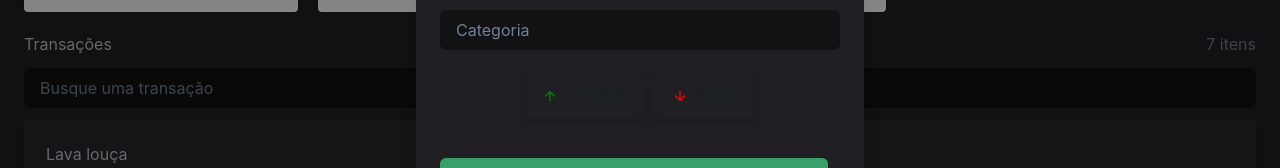
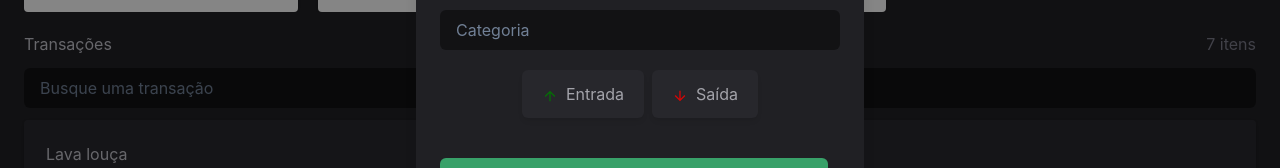
Before and after one commit to vieiragah/shopping-list, a React (Vite) app: page / in a window 1280 px wide. Both pictures are taken after a click on the button "Nova transação". Shown: the part 236-404 px from the top of the page. Built offline with nearby package versions, Linux system fonts and the light colour scheme.

Commit message:
style: alteração de cores

```diff
--- a/src/components/radio/Radio.tsx
+++ b/src/components/radio/Radio.tsx
@@ -27,8 +27,11 @@ function RadioCard({ children, icon, ...props }: RadioCardProps) {
         cursor="pointer"
         borderRadius="md"
         boxShadow="md"
+        bg="#29292E"
+        opacity=".8"
+        color="#C4C4CC"
         _checked={{
-          bg: "#000000",
+          bg: "#7C7C8A",
           color: "white",
         }}
         px={5}
```
